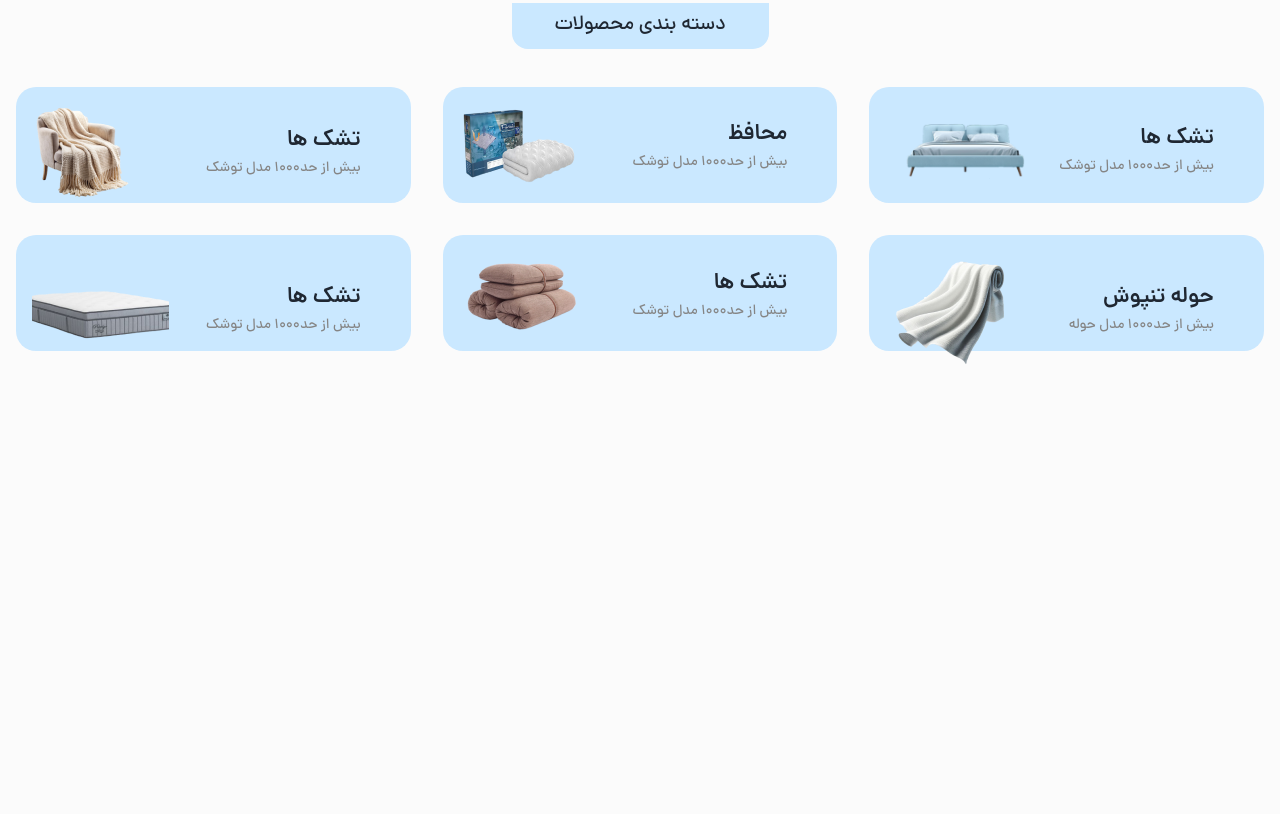
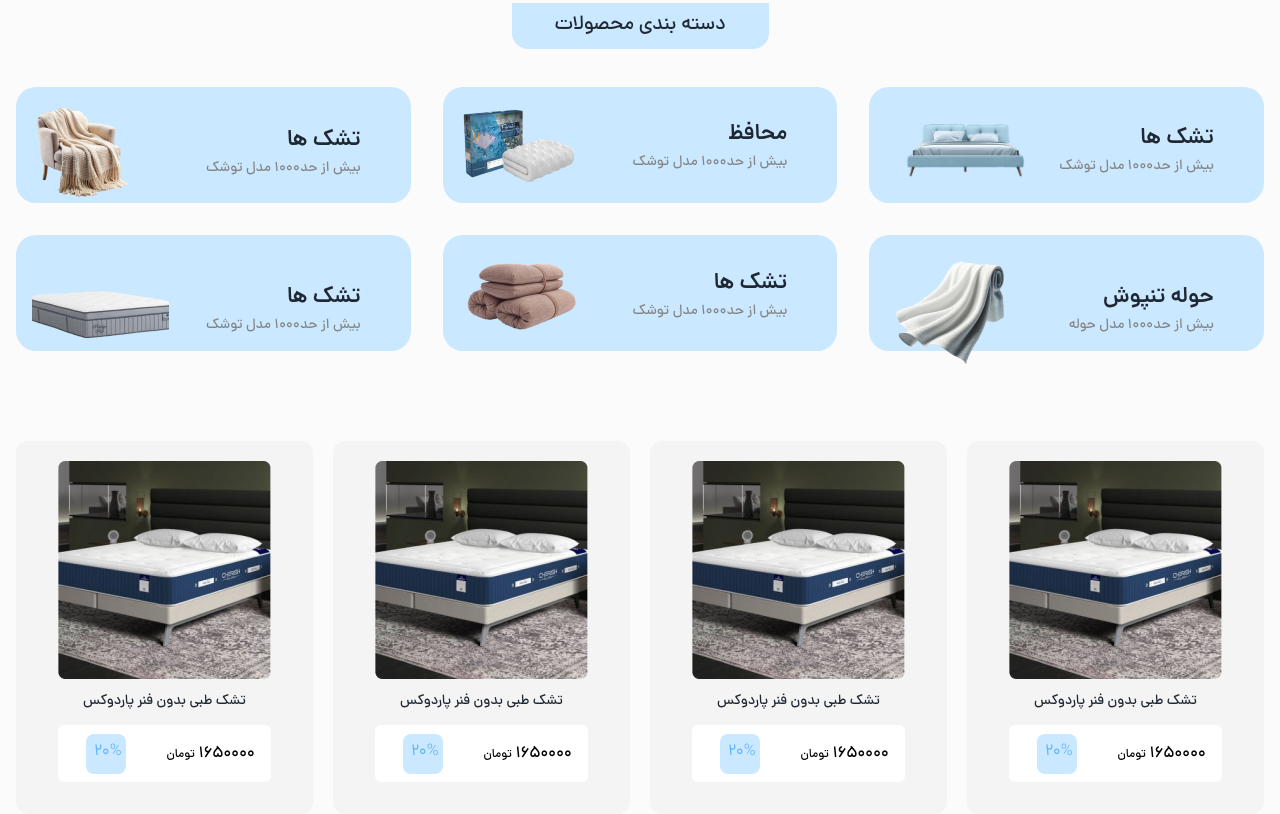
Before and after one commit to Amir-Sharafi-86/Aramis-shop, a website: page project/public/index.html in a window 1280 px wide. Shown: the part 1007-1821 px from the top of the page. Before the commit the page ends 1448 px from the top, so only its background shows below. Drawn offline with nearby package versions, Linux system fonts and the light colour scheme.

Commit message:
Section Product

```diff
--- a/project/public/index.html
+++ b/project/public/index.html
@@ -273,6 +273,80 @@
       </div>
     </div>
   </section>
+
+  <section>
+    <div class="container">
+      <div class="grid grid-cols-1 sm:grid-cols-2 md:grid-cols-4 gap-5">
+        <!-- Product 1 -->
+        <div class="bg-[#F4F4F4] w-[342px] sm:w-full mx-auto h-auto rounded-xl p-4 sm:p-5">
+          <div class="flex justify-center items-center">
+            <div>
+              <!-- Product Image with padding -->
+              <img src="./images/Main/Section-2/Main-SectionTwo (1).png" alt="" class="mb-3">
+              <!-- Product Name with margin for spacing -->
+              <p class="font-DanaMedium text-[14px] text-natural-black mt-[11px] mb-[13px] text-center">تشک طبی بدون فنر پاردوکس</p>
+              <!-- Product Price and Discount Box -->
+              <div class="w-full h-[57px] bg-white rounded-md mb-3 flex justify-between items-center px-4">
+                <span class="text-[837C74] font-DanaMedium text-base">1650000 <span class="text-xs">تومان</span> </span>
+                <div class="w-10 h-10 bg-natural-blue rounded-lg ml-3">
+                  <span class="text-base text-center mt-1.5 inline-block mr-1 text-[#5EB5F8]">20%</span>
+                </div>
+              </div>
+            </div>
+          </div>
+        </div>
+
+        <!-- Product 2 -->
+        <div class="bg-[#F4F4F4] w-[342px] sm:w-full mx-auto h-auto rounded-xl p-4 sm:p-5">
+          <div class="flex justify-center items-center">
+            <div>
+              <img src="./images/Main/Section-2/Main-SectionTwo (1).png" alt="" class="mb-3">
+              <p class="font-DanaMedium text-[14px] text-natural-black mt-[11px] mb-[13px] text-center">تشک طبی بدون فنر پاردوکس</p>
+              <div class="w-full h-[57px] bg-white rounded-md mb-3 flex justify-between items-center px-4">
+                <span class="text-[837C74] font-DanaMedium text-base">1650000 <span class="text-xs">تومان</span> </span>
+                <div class="w-10 h-10 bg-natural-blue rounded-lg ml-3">
+                  <span class="text-base text-center mt-1.5 inline-block mr-1 text-[#5EB5F8]">20%</span>
+                </div>
+              </div>
+            </div>
+          </div>
+        </div>
+
+        <!-- Product 3 -->
+        <div class="bg-[#F4F4F4] w-[342px] sm:w-full mx-auto h-auto rounded-xl p-4 sm:p-5">
+          <div class="flex justify-center items-center">
+            <div>
+              <img src="./images/Main/Section-2/Main-SectionTwo (1).png" alt="" class="mb-3">
+              <p class="font-DanaMedium text-[14px] text-natural-black mt-[11px] mb-[13px] text-center">تشک طبی بدون فنر پاردوکس</p>
+              <div class="w-full h-[57px] bg-white rounded-md mb-3 flex justify-between items-center px-4">
+                <span class="text-[837C74] font-DanaMedium text-base">1650000 <span class="text-xs">تومان</span> </span>
+                <div class="w-10 h-10 bg-natural-blue rounded-lg ml-3">
+                  <span class="text-base text-center mt-1.5 inline-block mr-1 text-[#5EB5F8]">20%</span>
+                </div>
+              </div>
+            </div>
+          </div>
+        </div>
+
+        <!-- Product 4 -->
+        <div class="bg-[#F4F4F4] w-[342px] sm:w-full mx-auto h-auto rounded-xl p-4 sm:p-5">
+          <div class="flex justify-center items-center">
+            <div>
+              <img src="./images/Main/Section-2/Main-SectionTwo (1).png" alt="" class="mb-3">
+              <p class="font-DanaMedium text-[14px] text-natural-black mt-[11px] mb-[13px] text-center">تشک طبی بدون فنر پاردوکس</p>
+              <div class="w-full h-[57px] bg-white rounded-md mb-3 flex justify-between items-center px-4">
+                <span class="text-[837C74] font-DanaMedium text-base">1650000 <span class="text-xs">تومان</span> </span>
+                <div class="w-10 h-10 bg-natural-blue rounded-lg ml-3">
+                  <span class="text-base text-center mt-1.5 inline-block mr-1 text-[#5EB5F8]">20%</span>
+                </div>
+              </div>
+            </div>
+          </div>
+        </div>
+      </div>
+    </div>
+
+  </section>
 </main>
 <script src="./Scripts/Main.js"></script>
 </body>
```
Also changed, not shown: project/public/styles/app.css.
